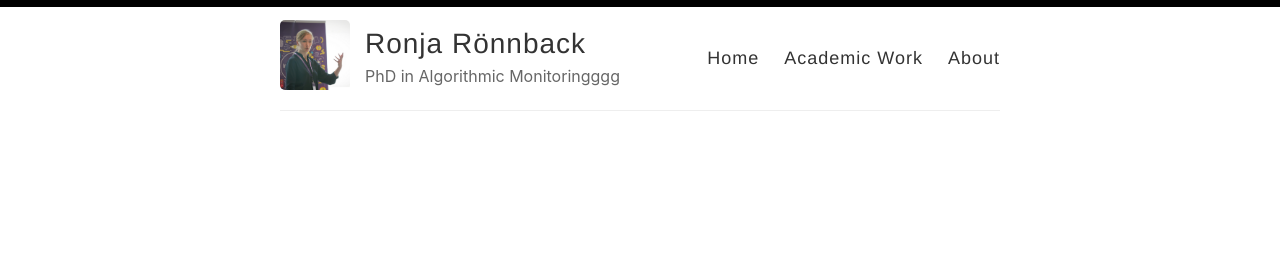
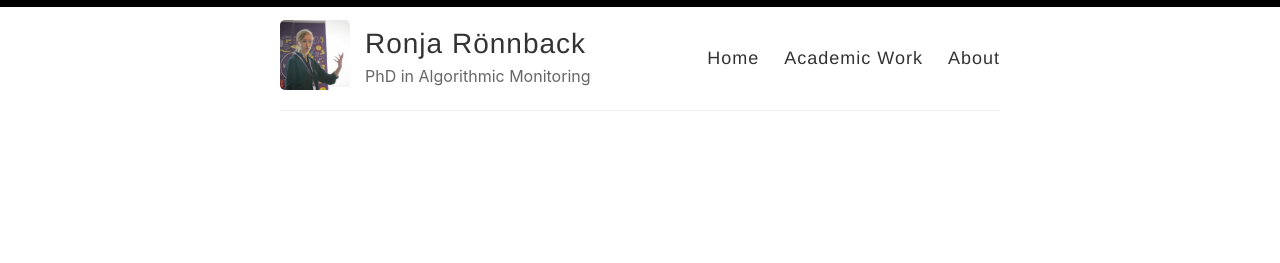
Before and after one commit to rtronnback/rtronnback.github.io, a Jekyll site: the page built from index.html, in a window 1280 px wide. Shown: the top 263 px of the page. Built offline with Jekyll 4.4.1, drawn with Linux system fonts in a browser that asks for light colours; the list of posts is cut into pages by our own code.

Commit message:
Update _config.yml

```diff
--- a/_config.yml
+++ b/_config.yml
@@ -9,7 +9,7 @@ name: Ronja Rönnback
 author: Ronja Rönnback
 
 # Short bio or description (displayed in the header)
-description: PhD in Algorithmic Monitoringggg
+description: PhD in Algorithmic Monitoring
 
 # URL of your avatar or profile pic (you could use your GitHub profile pic)
 avatar: /images/intellisys_profile.jpeg # only on About page!
```
